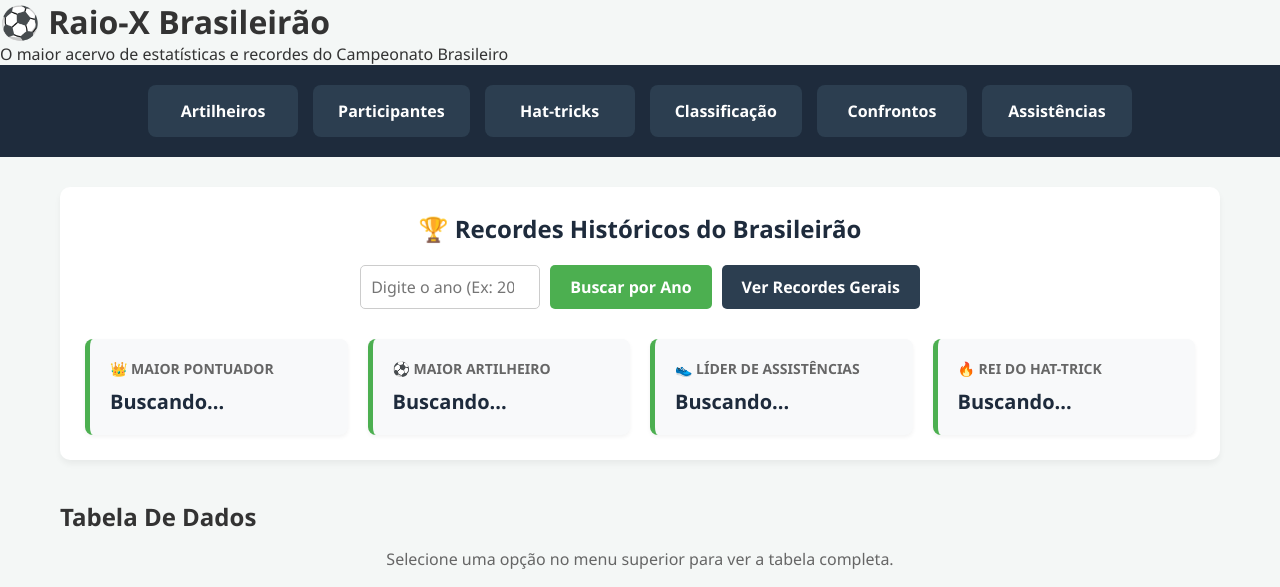
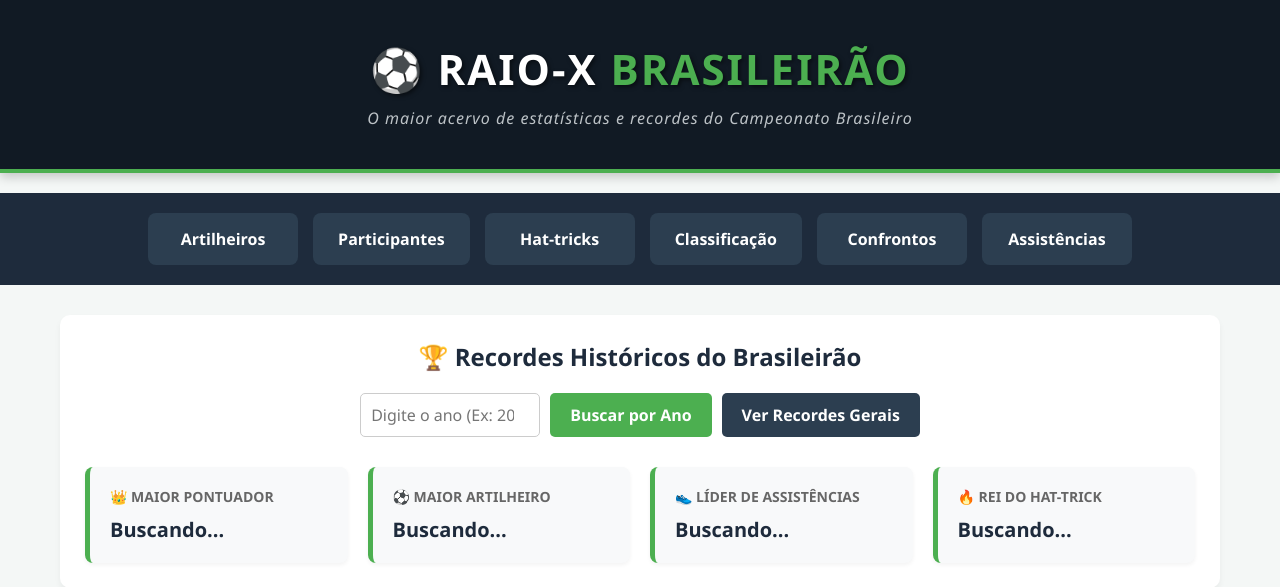
Before and after one commit to WesleiSantos13/crawler_Brasileirao, a Flask app: page / in a window 1280 px wide. Shown: the top 587 px of the page. Run offline with Flask 3, Linux system fonts and the light colour scheme; data that the repository does not hold is empty.

Commit message:
Update style.css

```diff
--- a/static/css/style.css
+++ b/static/css/style.css
@@ -218,3 +218,37 @@ th {
 tr:hover {
     background-color: #f1f1f1;
 }
+
+
+/* =========================================
+   CABEÇALHO PRINCIPAL (NOME DO SITE)
+   ========================================= */
+.main-header {
+    background-color: #111a24; /* Azul super escuro, quase preto */
+    color: white;
+    text-align: center;
+    padding: 40px 20px;
+    box-shadow: 0 4px 10px rgba(0, 0, 0, 0.2);
+    margin-bottom: 20px;
+    border-bottom: 4px solid #4CAF50; /* Linha de destaque verde na base */
+}
+
+.main-header h1 {
+    font-size: 42px;
+    text-transform: uppercase;
+    letter-spacing: 2px;
+    margin-bottom: 10px;
+    text-shadow: 2px 2px 4px rgba(0,0,0,0.5); /* Sombreado no texto */
+}
+
+.main-header .highlight {
+    color: #4CAF50; /* Verde vibrante */
+    font-weight: 900;
+}
+
+.main-header p {
+    font-size: 16px;
+    color: #bdc3c7; /* Cinza claro */
+    font-style: italic;
+    letter-spacing: 1px;
+}
```
